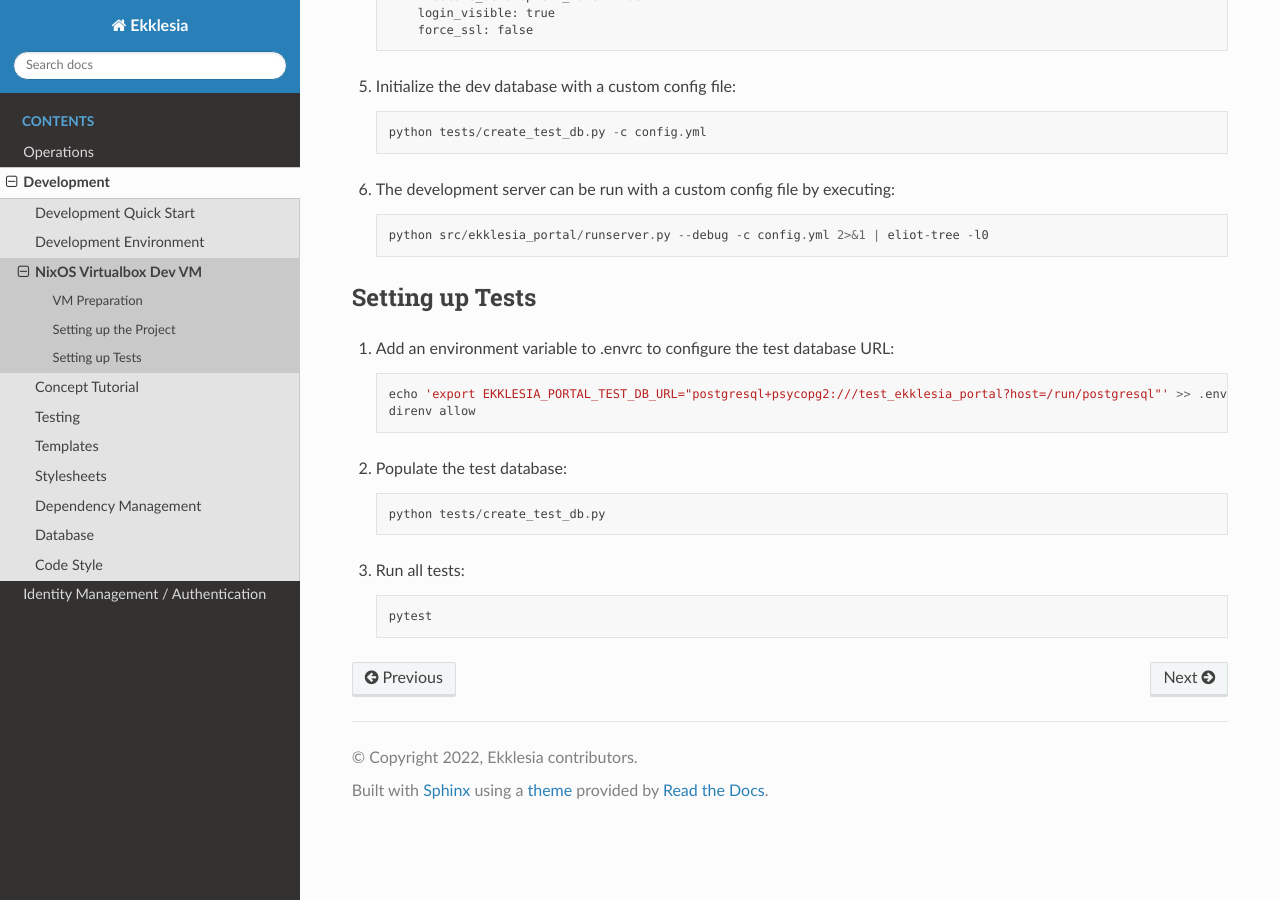
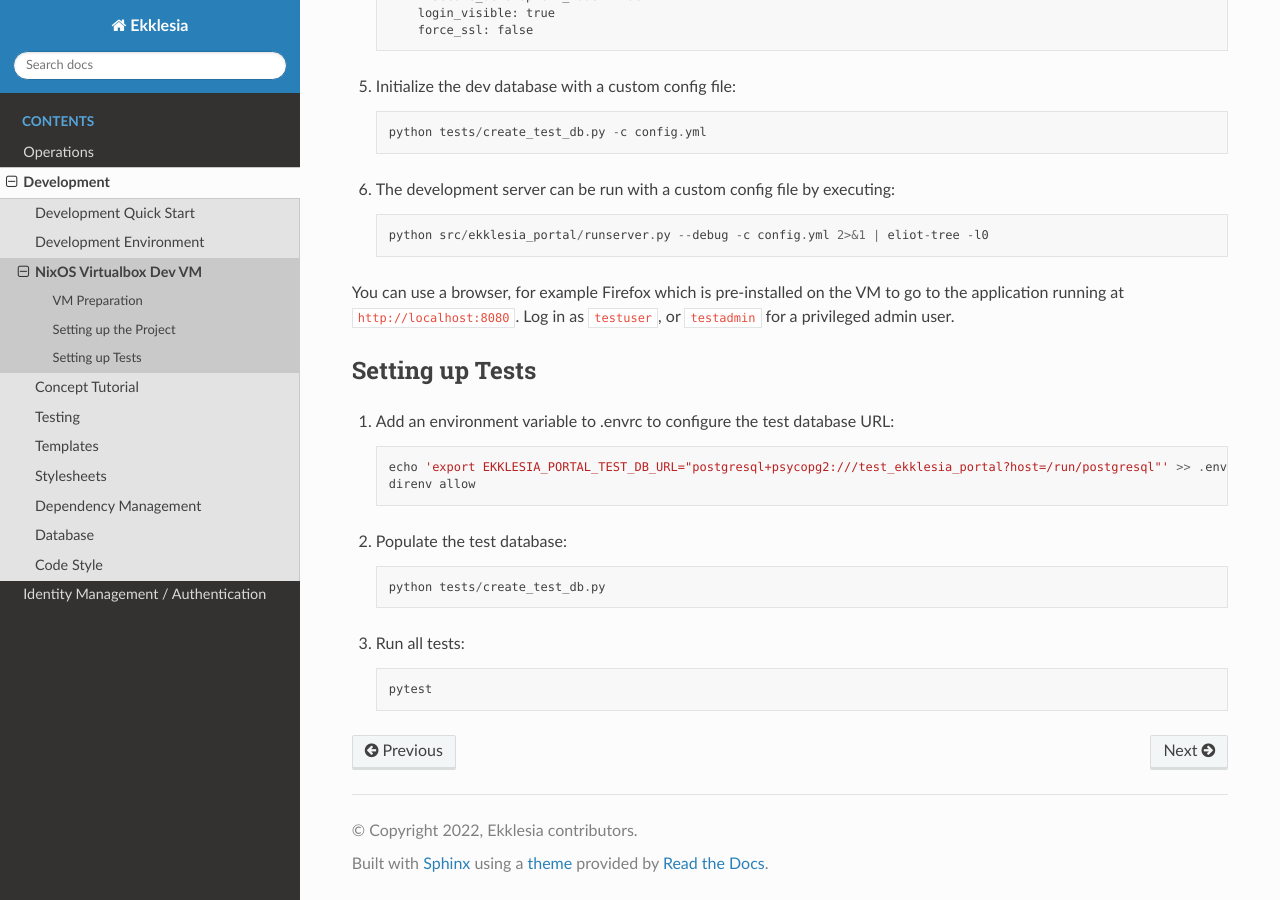
Before and after one commit to edemocracy/ekklesia, a Sphinx documentation site: the page built from docs/development/dev_nixos.md, in a window 1280 px wide and 900 px high, scrolled down 1992 px. Built offline with Sphinx 7.4.7 and the Read the Docs theme 2.0.0, drawn with Linux system fonts in a browser that asks for light colours; some of the changed text lies outside the part shown.

Commit message:
Update NixOS dev VM instructions for 22.11
Nothing really changed, just the version number and a hint how to find
the application and log in.

````diff
--- a/docs/development/dev_nixos.md
+++ b/docs/development/dev_nixos.md
@@ -117,6 +117,10 @@ also work for *ekklesia-voting* when you change the project name.
    python src/ekklesia_portal/runserver.py --debug -c config.yml 2>&1 | eliot-tree -l0
    ```
 
+You can use a browser, for example Firefox which is pre-installed on the VM to
+go to the application running at `http://localhost:8080`. Log in as
+`testuser`, or `testadmin` for a privileged admin user.
+
 ## Setting up Tests
 
 1. Add an environment variable to .envrc to configure the test database URL:
````
Also changed, not shown: other parts of docs/development/dev_nixos.md (+1 -1 lines).
